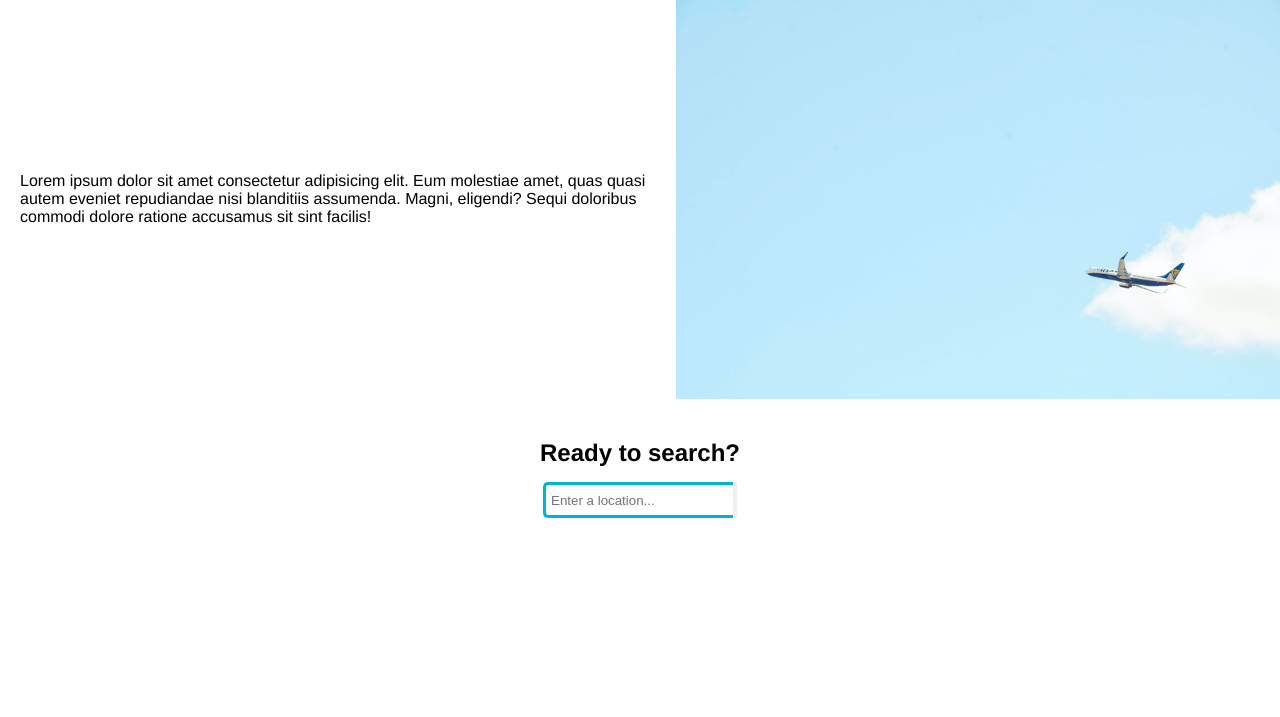
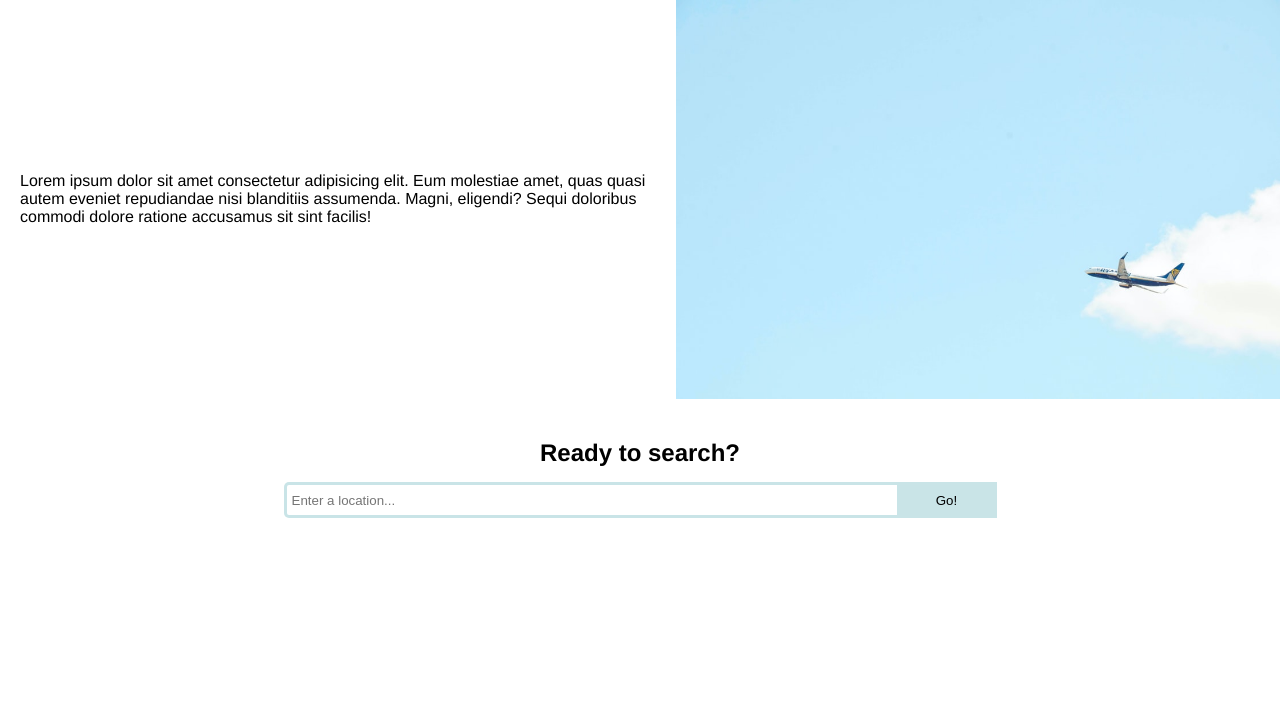
Before and after one commit to addison-ch/Airborne_HtN2020, a Flask app: page / in a window 1280 px wide. Shown: the part 53-770 px from the top of the page. Run offline with Flask 2, Linux system fonts and the light colour scheme.

Commit message:
fixed button

```diff
--- a/static/css/landingpage.css
+++ b/static/css/landingpage.css
@@ -62,12 +62,19 @@ a{
 }
 
 .searchtxt {
-    width: 100%;
-    border: 3px solid #00B4CC;
+    width: 600px;
+    border: 3px solid #0b849438;
     border-right: none;
     padding: 5px;
     height: 20px;
     border-radius: 5px 0 0 5px;
     outline: none;
-    color: #9DBFAF;
   }
+
+.searchbutton {
+    width: 100px;
+    height: 36px;
+    border: none;
+    background-color: #0b849438;
+    cursor: pointer;
+}
--- a/templates/landingpage.html
+++ b/templates/landingpage.html
@@ -30,7 +30,7 @@
             </div>
             <div id='search-bar'>
                 <input class='searchtxt' type="text" placeholder="Enter a location...">
-                <button type="submit" class="searchButton"></button>
+                <button type="submit" class="searchbutton">Go!</button>
             </div>
         </div>
     </main>
```
